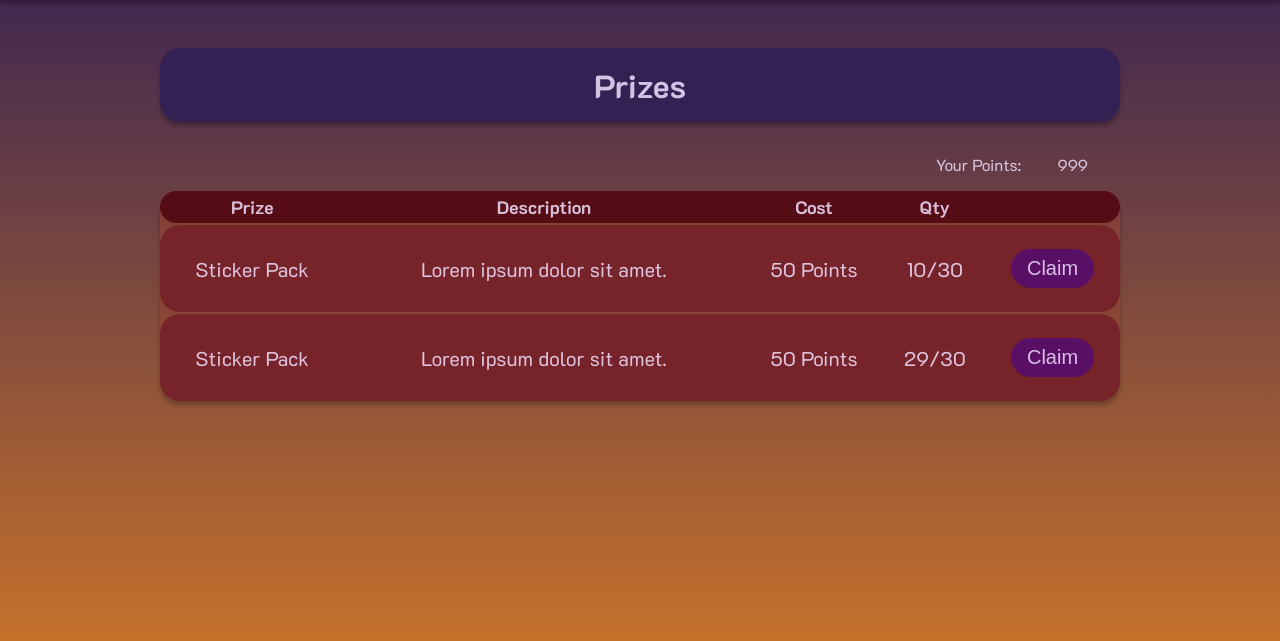
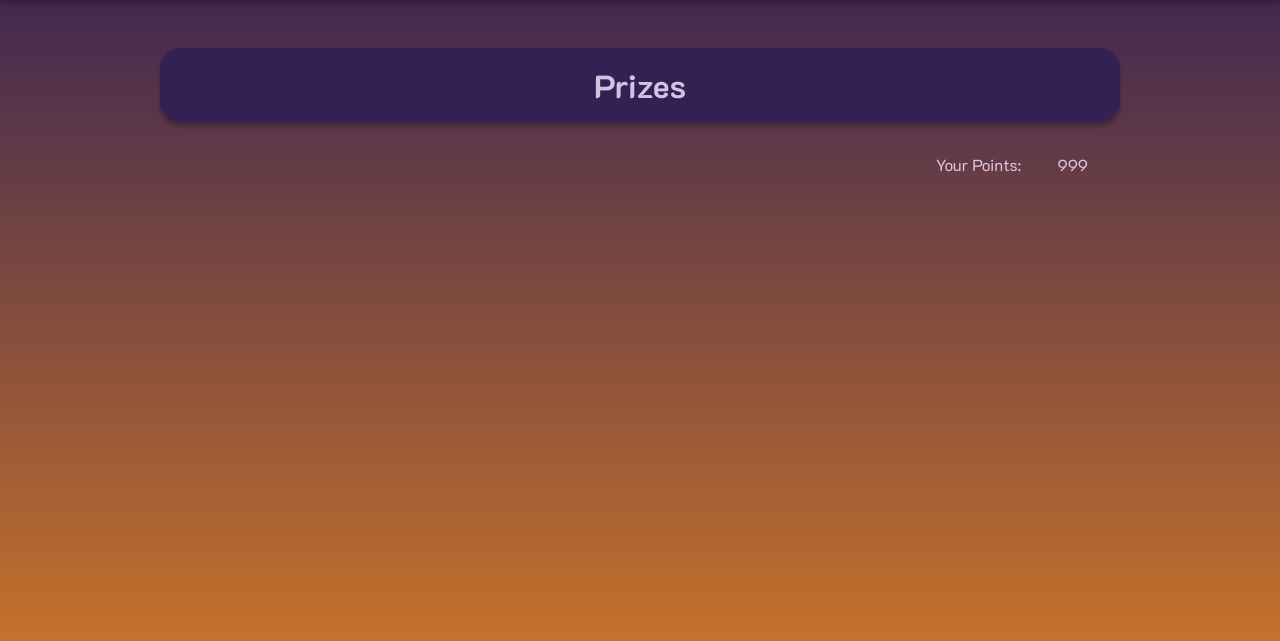
Before and after one commit to HackMerced/HackMerced-IX-Live, a Flask app: page /prizes in a window 1280 px wide. Shown: the part 70-711 px from the top of the page. Run offline with Flask 3, Linux system fonts and the light colour scheme; a user stored in the database is signed in; data comes from the database, SQL or seed files in the repository; data that the repository does not hold is empty.

Commit message:
Removed sample data.

```diff
--- a/web/templates/prizes.html
+++ b/web/templates/prizes.html
@@ -16,32 +16,7 @@
 		<div class="article">
 			<p id="balance">Your Points: <span id="points">999</span></p>
 			<table id="prizes" class="rounded-table">
-				<!-- TODO nuke everything inside tbody before pushing to prod. -->
-				<tbody id="prizes-content">
-					<tr>
-						<th>Prize</th>
-						<th>Description</th>
-						<th>Cost</th>
-						<th>Qty</th>
-						<th></th>
-					</tr>
-					<tr class="table-spacer"></tr>
-					<tr>
-						<td>Sticker Pack</td>
-						<td>Lorem ipsum dolor sit amet.</td>
-						<td>50 Points</td>
-						<td>10/30</td>
-						<td><button class="claim">Claim</button></td>
-					</tr>
-					<tr class="table-spacer"></tr>
-					<tr>
-						<td>Sticker Pack</td>
-						<td>Lorem ipsum dolor sit amet.</td>
-						<td>50 Points</td>
-						<td>29/30</td>
-						<td><button class="claim">Claim</button></td>
-					</tr>
-				</tbody>
+				<tbody id="prizes-content"></tbody>
 			</table>
 		</div>
 
```
Also changed, not shown: web/templates/app.html (+1 -11 lines), web/templates/punches.html (+1 -23 lines).
